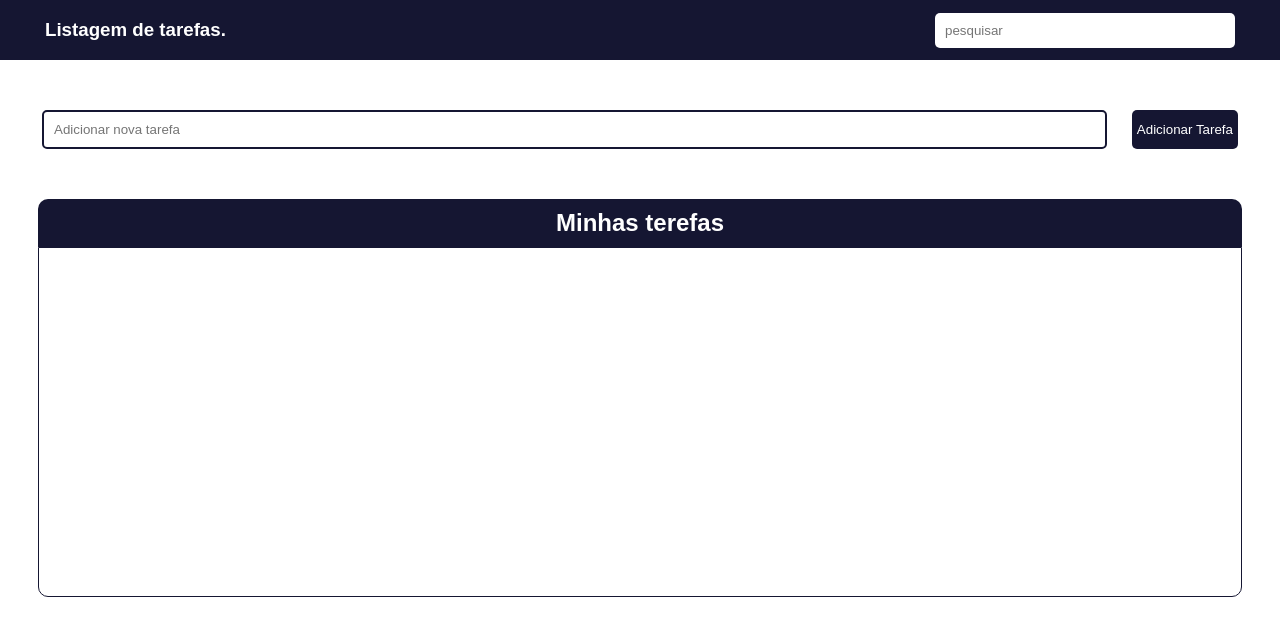
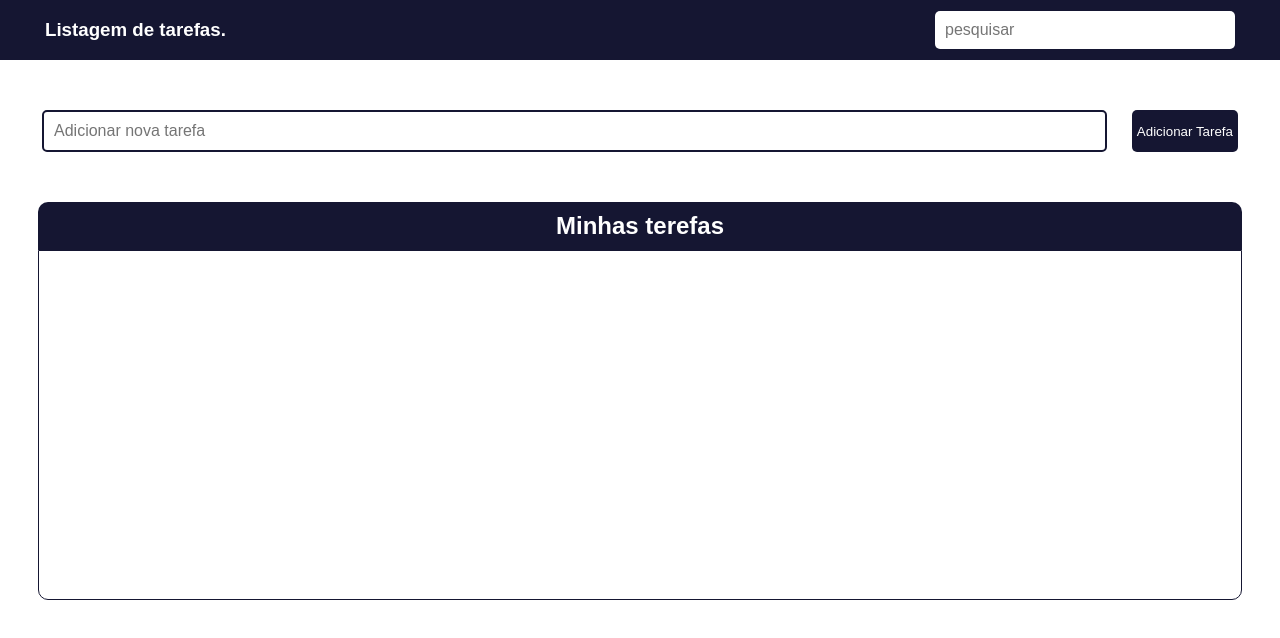
Before and after one commit to gustavoLim4/lista-tarefeas, a plain HTML site: page index.html in a window 1280 px wide. Drawn offline with Linux system fonts and the light colour scheme.

Commit message:
arrumando css

```diff
--- a/styles/estilo.css
+++ b/styles/estilo.css
@@ -50,6 +50,12 @@ input:focus,
 textarea:focus,
 select:focus {
   outline: none;
+  font-size: 16px;
+}
+input,
+textarea,
+select {
+  font-size: 16px;
 }
 
 .inserir button {
```
